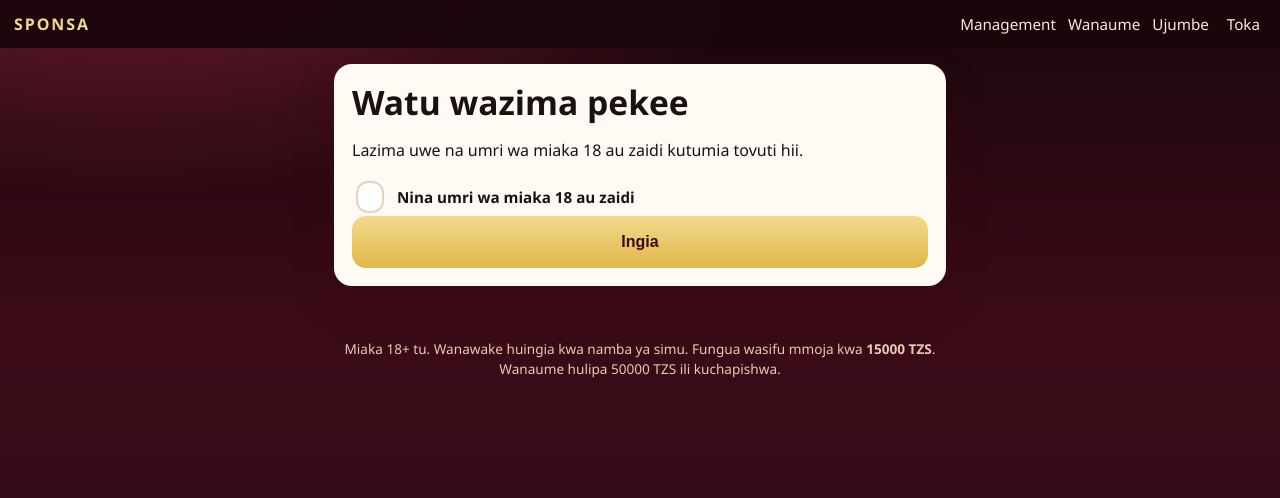
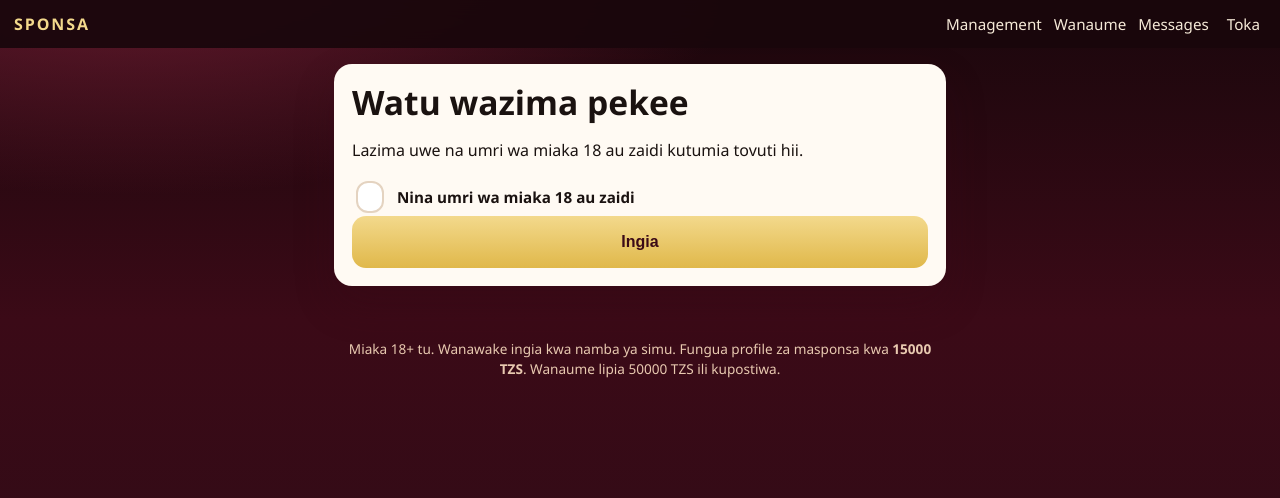
Before and after one commit to kengodhil/sponsa, a Django app: page /gate/ in a window 1280 px wide. Shown: the top 498 px of the page. Run offline with Django 5.2, Linux system fonts and the light colour scheme; the visitor is signed in with stand-in values (Sample User, id 1).

Commit message:
Update text for user roles and footer information

```diff
--- a/frontend/templates/base.html
+++ b/frontend/templates/base.html
@@ -17,10 +17,10 @@
         {% endif %}
         {% if user.role == 'lady' %}
           <a href="{% url 'sponsors:browse' %}">Wanaume</a>
-          <a href="{% url 'messaging:inbox' %}">Ujumbe</a>
+          <a href="{% url 'messaging:inbox' %}">Messages</a>
         {% elif user.role == 'sponsor' %}
           <a href="{% url 'sponsors:my_listing' %}">Kadi yangu</a>
-          <a href="{% url 'messaging:inbox' %}">Ujumbe</a>
+          <a href="{% url 'messaging:inbox' %}">Messages</a>
         {% endif %}
         <form class="inline" method="post" action="{% url 'accounts:logout' %}">
           {% csrf_token %}
@@ -46,7 +46,7 @@
   </main>
 
   <footer class="foot">
-    <p>Miaka 18+ tu. Wanawake huingia kwa namba ya simu. Fungua wasifu mmoja kwa <strong>{{ unlock_fee|floatformat:0 }} TZS</strong>. Wanaume hulipa {{ listing_fee|floatformat:0 }} TZS ili kuchapishwa.</p>
+    <p>Miaka 18+ tu. Wanawake ingia kwa namba ya simu. Fungua profile za masponsa kwa <strong>{{ unlock_fee|floatformat:0 }} TZS</strong>. Wanaume lipia {{ listing_fee|floatformat:0 }} TZS ili kupostiwa.</p>
   </footer>
   <script src="{% static 'js/app.js' %}"></script>
 </body>
```
